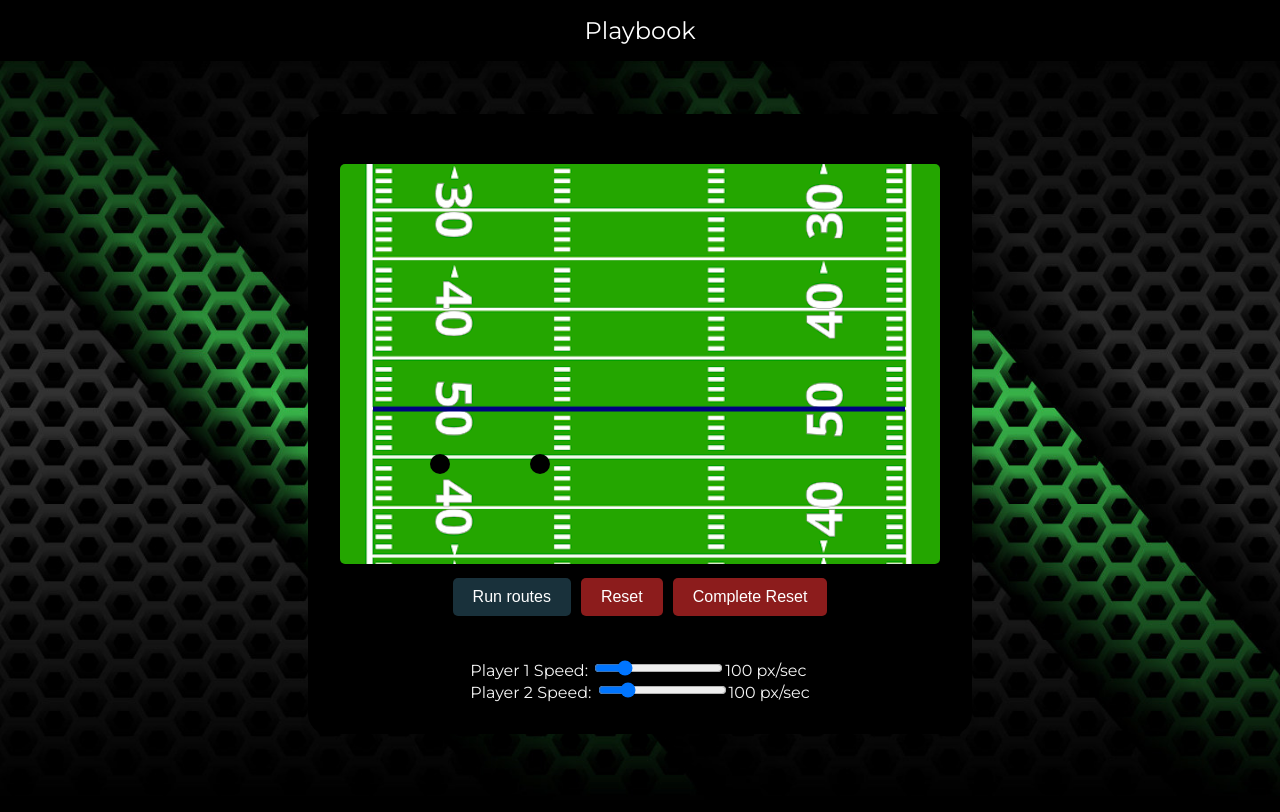
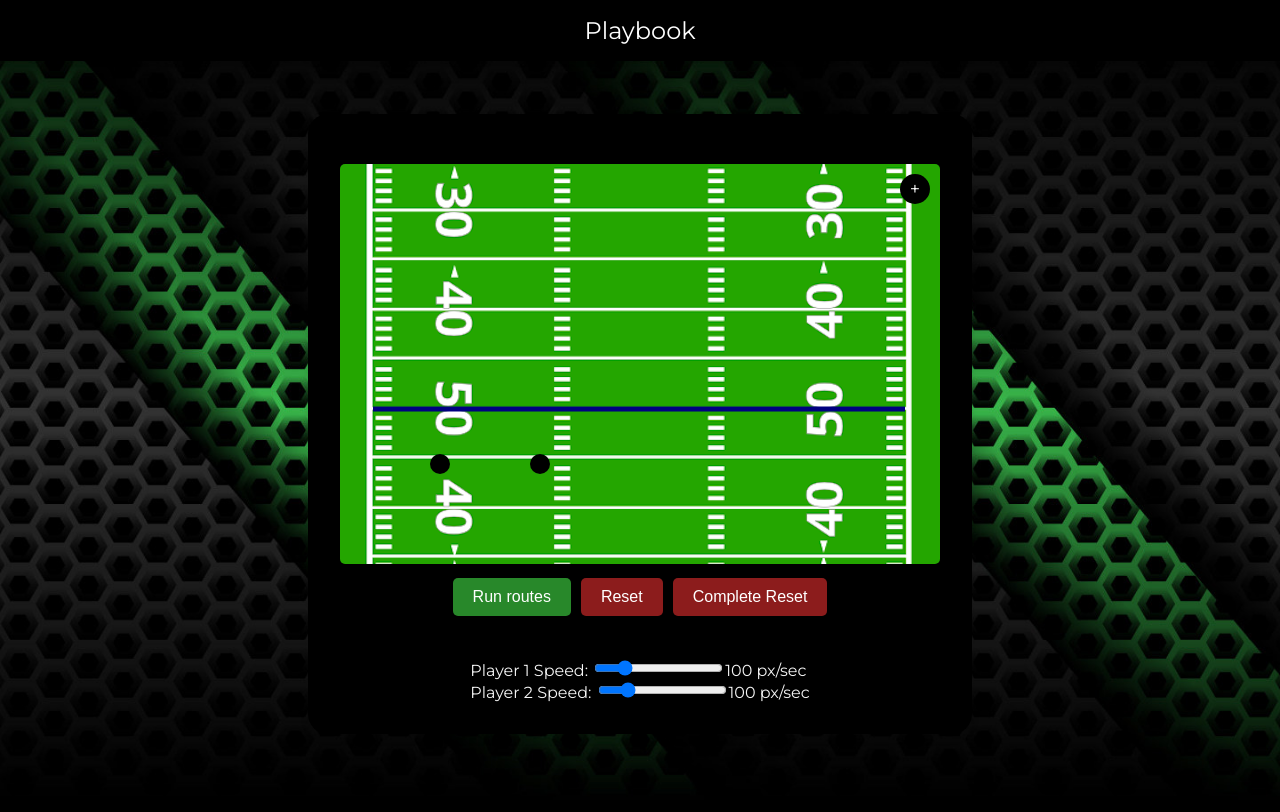
Before and after one commit to srihariKrishnaswamy/Playbook, a React (Create React App) app: page / in a window 1280 px wide. Shown: the top 812 px of the page. Built offline with nearby package versions, Linux system fonts and the light colour scheme.

Commit message:
Add player button added, will add func today

```diff
--- a/src/App.css
+++ b/src/App.css
@@ -21,7 +21,7 @@
 
 .button {
   border-radius: 5px;
-  background: rgb(25, 49, 59);
+  background: rgb(40, 136, 42);
   color: white;
   border: none;
   padding: 10px 20px;
@@ -34,7 +34,7 @@
 }
 
 .button:hover {
-  background: rgb(25, 57, 71); /* Darken on hover */
+  background: rgb(53, 183, 55); /* Darken on hover */
 }
 
 .button:active {
--- a/src/components/play-panel/PlayPanel.css
+++ b/src/components/play-panel/PlayPanel.css
@@ -23,3 +23,34 @@
 .speed-controls {
   color: whitesmoke;
 }
+
+.svg-container {
+  position: relative;
+  display: inline-block; /* Ensures the button is positioned relative to the SVG frame */
+}
+
+.plus-button {
+  position: absolute;
+  top: 10px;
+  right: 10px;
+  background-color: black;
+  color: white;
+  border: none;
+  border-radius: 50%;
+  width: 30px;
+  height: 30px;
+  display: flex;
+  justify-content: center;
+  align-items: center;
+  cursor: pointer;
+  font-size: 18px;
+  transition: background-color 0.3s ease; /* Smooth transition */
+}
+
+.plus-button:hover {
+  background-color: #555; /* Lighter gray on hover */
+}
+
+.plus-button:active {
+  background-color: #777; /* Even lighter gray on click */
+}
--- a/src/components/play-panel/PlayPanel.tsx
+++ b/src/components/play-panel/PlayPanel.tsx
@@ -131,6 +131,7 @@ function PlayPanel() {
     <div className="component-container">
       <div className="play-panel-container">
         <div className="svg-container">
+        <div className="plus-button" >+</div>
           <svg
             width="600"
             height="400"
```
Lines whose indentation alone changed are shown as unchanged.
